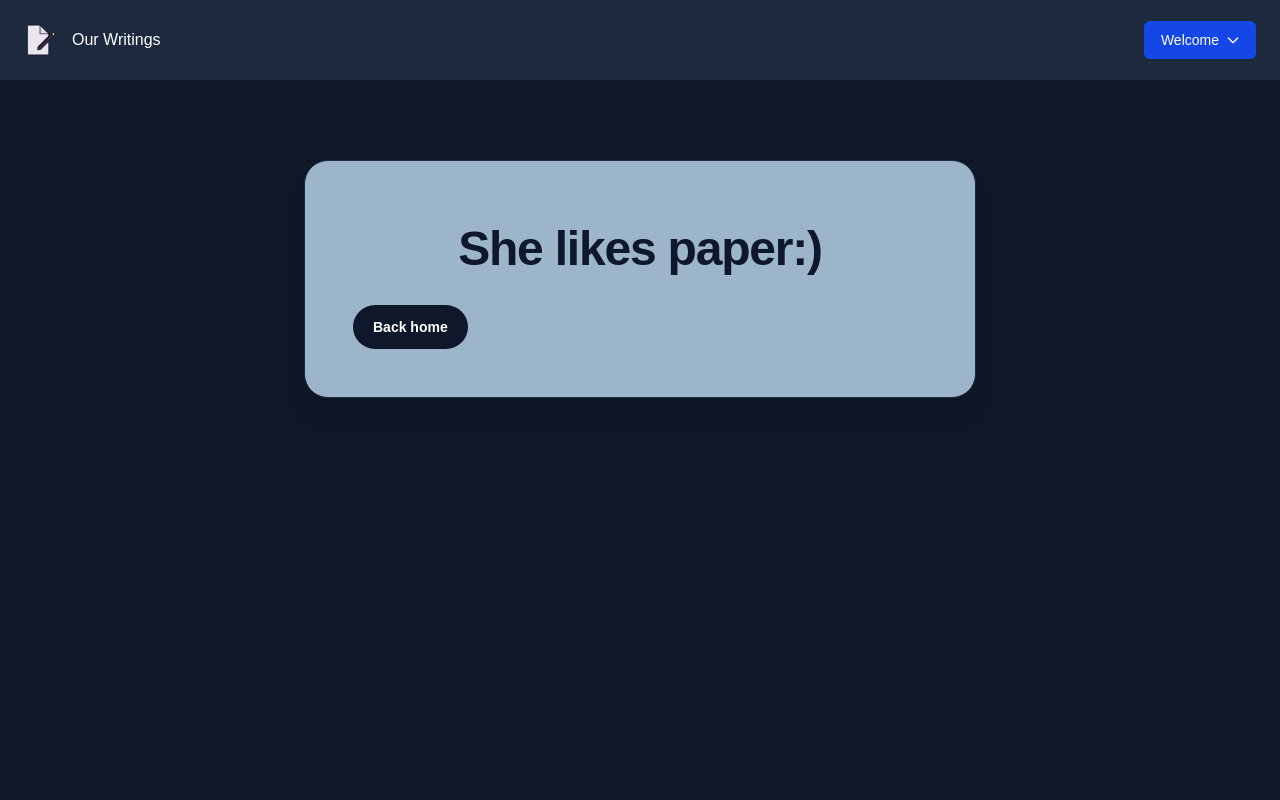
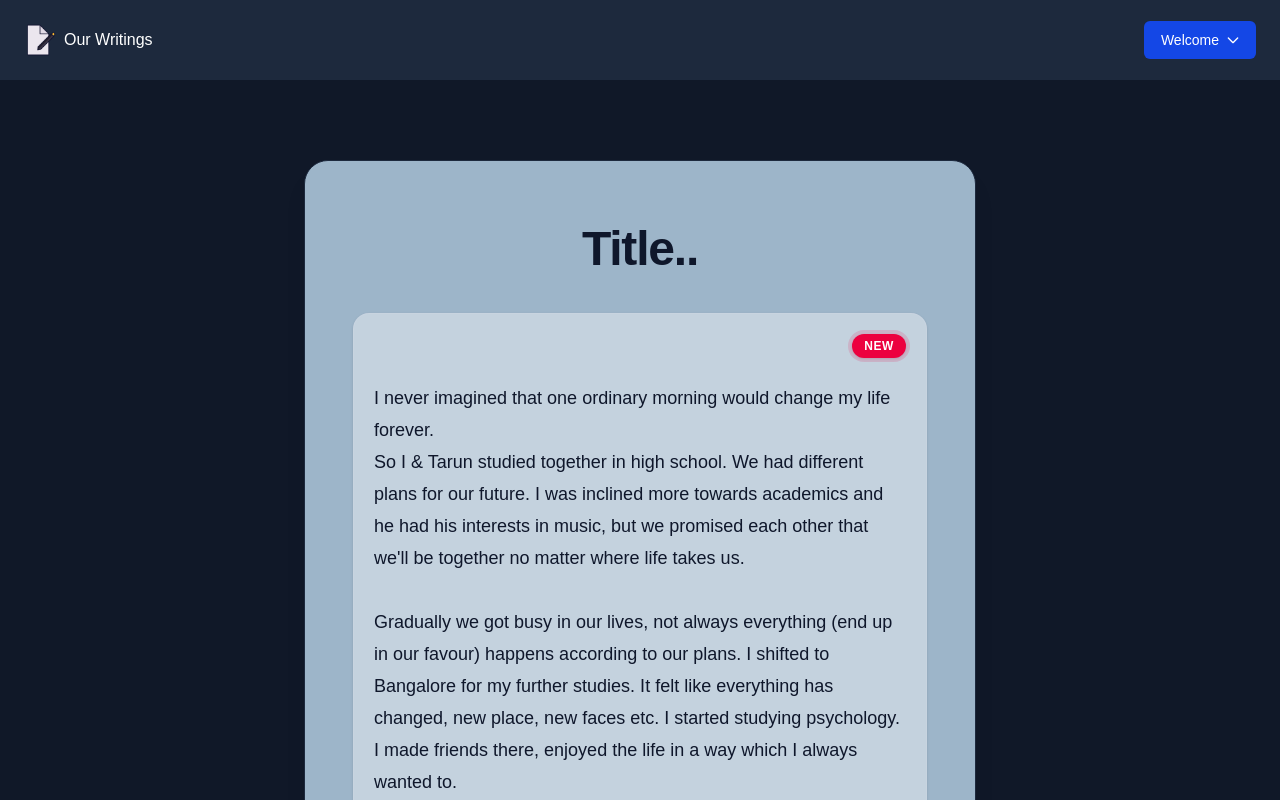
Before and after one commit to Orewakkunn/my-app, a Next.js app: page /her in a window 1280 px wide. Shown: the top 800 px of the page. Built offline with nearby package versions, Linux system fonts and the light colour scheme.

Commit message:
Day3: Him-day1 and Her-intro done

```diff
--- a/app/Components/Navbar.tsx
+++ b/app/Components/Navbar.tsx
@@ -21,12 +21,10 @@ const Navbar = () => {
 
   return (
     <nav className="bg-slate-800 h-20 flex px-5 items-center justify-between">
-      <div className="flex items-center gap-3">
-        <Link href="/">
-          <Image src="/main-icon.gif" alt="main-icon" width={40} height={40} />
-        </Link>
+      <Link className="flex items-center gap-1" href="/">
+        <Image src="/main-icon.gif" alt="main-icon" width={40} height={40} />
         <span className="text-white">Our Writings</span>
-      </div>
+      </Link>
 
       <div className="relative" ref={ref}>
         <button
@@ -41,9 +39,18 @@ const Navbar = () => {
             className="w-4 h-4 ms-1.5 -me-0.5"
             aria-hidden="true"
             xmlns="http://www.w3.org/2000/svg"
-            width="24" height="24" fill="none" viewBox="0 0 24 24"
+            width="24"
+            height="24"
+            fill="none"
+            viewBox="0 0 24 24"
           >
-            <path stroke="currentColor" strokeLinecap="round" strokeLinejoin="round" strokeWidth="2" d="m19 9-7 7-7-7" />
+            <path
+              stroke="currentColor"
+              strokeLinecap="round"
+              strokeLinejoin="round"
+              strokeWidth="2"
+              d="m19 9-7 7-7-7"
+            />
           </svg>
         </button>
 
@@ -51,17 +58,22 @@ const Navbar = () => {
           <div className="z-10 absolute right-0 mt-2 bg-gray-700 border border-gray-900 rounded-lg shadow-lg w-44">
             <ul className="p-2 text-sm text-white font-medium">
               <li>
-                <Link href="/her" className="block p-2 rounded hover:bg-gray-800">
+                <Link
+                  href="/her"
+                  className="block p-2 rounded hover:bg-gray-800"
+                >
                   Her
                 </Link>
               </li>
               <li>
-                <Link href="/him" className="block p-2 rounded hover:bg-gray-800">
+                <Link
+                  href="/him"
+                  className="block p-2 rounded hover:bg-gray-800"
+                >
                   Him
                 </Link>
-
               </li>
-               <li>
+              <li>
                 <Link href="/" className="block p-2 rounded hover:bg-gray-800">
                   Home
                 </Link>
--- a/app/her/page.tsx
+++ b/app/her/page.tsx
@@ -4,11 +4,59 @@ export default function HimPage() {
   return (
     <main className="min-h-screen bg-gray-900 px-6 py-20 text-slate-800">
       <div className="mx-auto max-w-2xl rounded-3xl border bg-[#9DB5C9] p-8 shadow-xl backdrop-blur-sm sm:p-12">
-
         <h1 className="mt-4 text-4xl font-bold text-center tracking-tight text-slate-900 sm:text-5xl">
-          She likes paper:)
+          Title..
         </h1>
 
+        <div
+          className="mt-10 rounded-2xl border border-slate-300/70 bg-white/40 p-5
+          shadow-sm"
+        >
+          <div className="mb-6 flex justify-end ">
+            <span
+              aria-hidden="true"
+              className="inline-flex items-center rounded-full bg-rose-600 px-3 py-1 text-xs font-bold tracking-wider text-white shadow-sm ring-4 ring-rose-600/15"
+            >
+              NEW
+            </span>
+          </div>
+
+          <p className="text-lg leading-8 text-slate-900">
+            I never imagined that one ordinary morning would change my life
+          forever.
+          <br />
+          So I & Tarun studied together in high school. We had different plans
+          for our future. I was inclined more towards academics and he had his
+          interests in music, but we promised each other that we'll be together
+          no matter where life takes us.
+          <br />
+          <br />
+          Gradually we got busy in our lives, not always everything (end up in
+          our favour) happens according to our plans. I shifted to Bangalore for
+          my further studies. It felt like everything has changed, new place,
+          new faces etc. I started studying psychology. I made friends there,
+          enjoyed the life in a way which I always wanted to.
+          <br />
+          <br />
+          One day me and my friends planned to go to a cafe. I got ready in a
+          yellow mini dress, everyone looked pretty. Everything was soothing
+          there, dark theme, good food, live music and so on. What I noticed was
+          TARUN.
+          <br />
+          He was same, dedicated towards his passion, singing so nicely, I
+          thought he'll not recognize me but when he was wrapping up he ended
+          his last song with "apa fer milange" and I immediately gave him a
+          look.
+          <br />
+          <br />
+          That day we reunited. We dated for about 4 years straight, he worked
+          at that same cafe, I completed my studies and then we came back to our
+          places together.
+          <br />
+          On a very random day we decided to get married. Families met, got
+          married and started a happy married life.
+          </p>
+        </div>
 
         <div className="mt-8 flex flex-wrap gap-4">
           <Link
--- a/app/him/page.tsx
+++ b/app/him/page.tsx
@@ -5,14 +5,15 @@ export default function HimPage() {
     <main className="min-h-screen bg-gray-900 px-6 py-20 text-slate-800">
       <div className="mx-auto max-w-2xl rounded-3xl border bg-[#9DB5C9] p-8 shadow-xl backdrop-blur-sm sm:p-12">
         <h1 className="mt-4 text-4xl font-bold text-center tracking-tight text-slate-900 sm:text-5xl">
-          Title nhi soche..
+          Sudha aur Chandar
         </h1>
+
+        {/* intro */}
         <div
           className="mt-10 rounded-2xl border border-slate-300/70 bg-white/40
          p-5 shadow-sm"
         >
-          {/* intro */}
-          <p className="mt-6 text-lg leading-8 text-black">
+          <p className="mt-6 text-lg leading-8 text-slate-900">
             Varnan kijiye ek kahani jahan ek vekti ki patni ki maut ke baad uska
             sansaar ujad jaaye. Yeh kahani hai hamare paatr Chandar aur uski
             swargiya patni Sudha ki.
@@ -40,8 +41,10 @@ export default function HimPage() {
           </p>
         </div>
 
-        <div className="mt-10 rounded-2xl border border-slate-300/70 bg-white/40 p-5 shadow-sm">
-          <div className="mb-4 flex justify-end ">
+         {/* 1st day */}
+        <div className="mt-10 rounded-2xl border border-slate-300/70 bg-white/40
+        p-5 shadow-sm">
+          <div className="mb-6 flex justify-end ">
             <span
               aria-hidden="true"
               className="inline-flex items-center rounded-full bg-rose-600 px-3 py-1 text-xs font-bold tracking-wider text-white shadow-sm ring-4 ring-rose-600/15"
@@ -49,7 +52,8 @@ export default function HimPage() {
               NEW
             </span>
           </div>
-          <p className="text-base leading-7 text-slate-900">
+
+          <p className=" leading-8 text-lg text-slate-900">
             Aaj mera pehla savera hai Sudha ke bina. Mujhe abhi bhi vishwas nahi
             hota ki woh ab nahi rahi. Shayad main avi v iss reality ko face
             nahi karna chahta<br/><br/> Hamari nok-jhok me  Mera use chup
@@ -67,12 +71,11 @@ export default function HimPage() {
 
             Aadhi coffee hi pi thi ki peeche se ek aunty aayin. Shayad mummy ki
             friend hain sudha ko bhali bhati janti thi Unhone mujhe mazboot rehne ko
-            kaha. Main bas unki baatein sunta raha. Dilaase aur himmat dene ke
-            beech din beet gaya. Dinner padosi ke ghar se aaya tha, jo table par
-            rakha hi reh gaya. Sudha ki mummy ke rone ki awaaz dheere-dheere kam
-            hone lagi. Ghadi mein raat ke 2 baj rahe the. Sudha ke bedside ki
-            khaali jagah dekhkar aankhein nam ho gayin. Kaash, yeh sab ek sapna
-            hota.
+            kaha. Main bas unki baatein sunta raha. Dilaase aur himmat ki lain-dein me
+            din beet gaya.<br/>
+            Kamre me sudha ka phone table pr rkha tha, Aaj bhi wahi wallpaper tha. Hamari Purani photos dekhte hue raat ho gyi.<br/><br/>
+            Sabke liye Dinner padosi ke ghar se aaya tha, jo table par rakha hi reh gaya. Sudha ki mummy ke rone ki awaaz dheere-dheere kam hone lagi.<br/>
+            Ghadi mein raat ke 2 baj rahe the. Akela pan ab satane laga h. Sudha ke bedside ki khaali jagah dekhkar aankhein nam ho gayin.<br/><br/> Kaash, yeh sab ek sapna hota.
           </p>
         </div>
 
```
